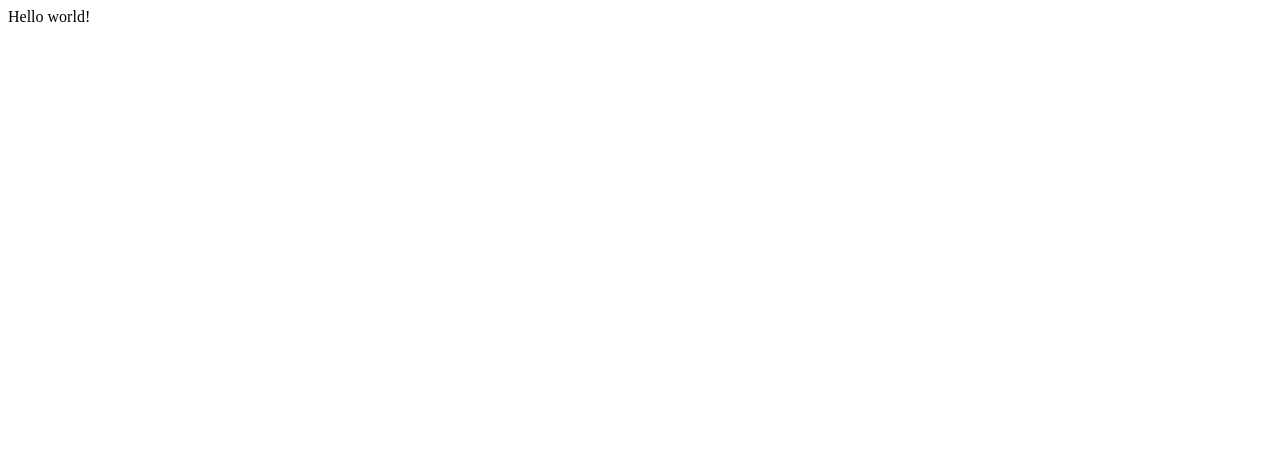
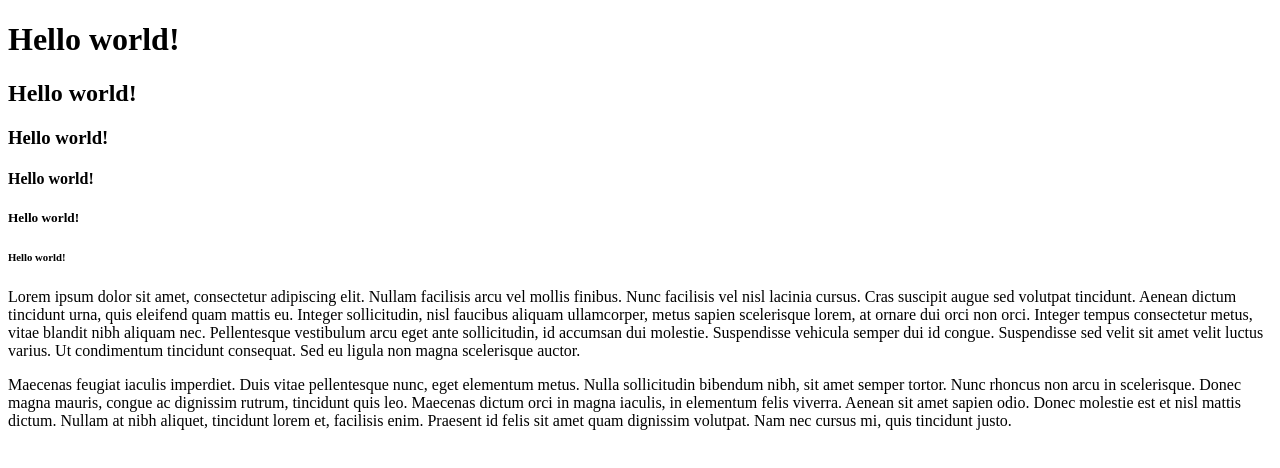
Before and after one commit to TaylorDominguez/SimpleSite, a plain HTML site: page index.html in a window 1280 px wide. Drawn offline with Linux system fonts and the light colour scheme.

Commit message:
first commit

```diff
--- a/index.html
+++ b/index.html
@@ -1,9 +1,38 @@
 <!DOCTYPE html>
 <html>
     <head>
-
+        <meta charset="utf-8">
+        <title>A Simple Site</title>
     </head>
     <body>
-        Hello world!
+        <h1>Hello world!</h1>
+        <h2>Hello world!</h2>
+        <h3>Hello world!</h3>
+        <h4>Hello world!</h4>
+        <h5>Hello world!</h5>
+        <h6>Hello world!</h6>
+
+        <p>Lorem ipsum dolor sit amet, consectetur adipiscing elit.
+            Nullam facilisis arcu vel mollis finibus. Nunc facilisis
+            vel nisl lacinia cursus. Cras suscipit augue sed volutpat
+            tincidunt. Aenean dictum tincidunt urna, quis eleifend
+            quam mattis eu. Integer sollicitudin, nisl faucibus aliquam
+            ullamcorper, metus sapien scelerisque lorem, at ornare dui
+            orci non orci. Integer tempus consectetur metus, vitae
+            blandit nibh aliquam nec. Pellentesque vestibulum arcu eget
+            ante sollicitudin, id accumsan dui molestie. Suspendisse
+            vehicula semper dui id congue. Suspendisse sed velit sit
+            amet velit luctus varius. Ut condimentum tincidunt consequat.
+            Sed eu ligula non magna scelerisque auctor.</p>
+
+        <p>Maecenas feugiat iaculis imperdiet. Duis vitae pellentesque
+            nunc, eget elementum metus. Nulla sollicitudin bibendum nibh,
+            sit amet semper tortor. Nunc rhoncus non arcu in scelerisque.
+            Donec magna mauris, congue ac dignissim rutrum, tincidunt
+            quis leo. Maecenas dictum orci in magna iaculis, in elementum
+            felis viverra. Aenean sit amet sapien odio. Donec molestie
+            est et nisl mattis dictum. Nullam at nibh aliquet, tincidunt
+            lorem et, facilisis enim. Praesent id felis sit amet quam
+            dignissim volutpat. Nam nec cursus mi, quis tincidunt justo.</p>
     </body>
 </html>
```
Also changed, not shown: 1 other file.
